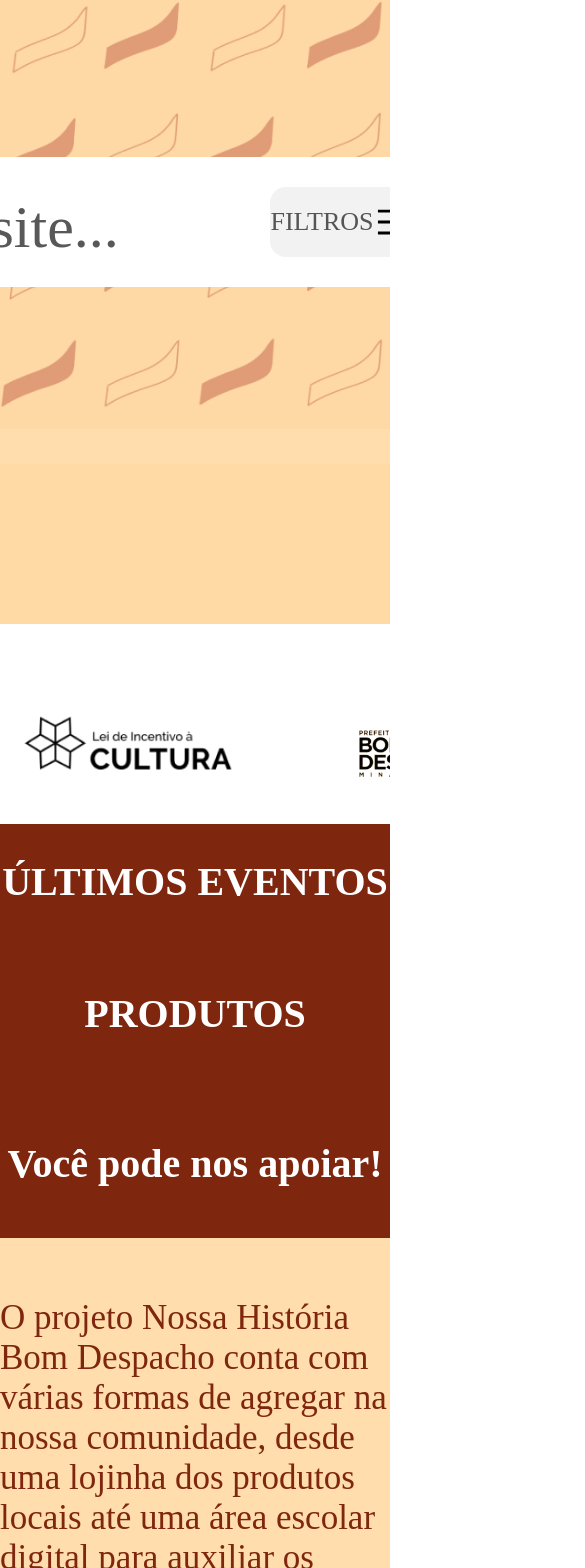
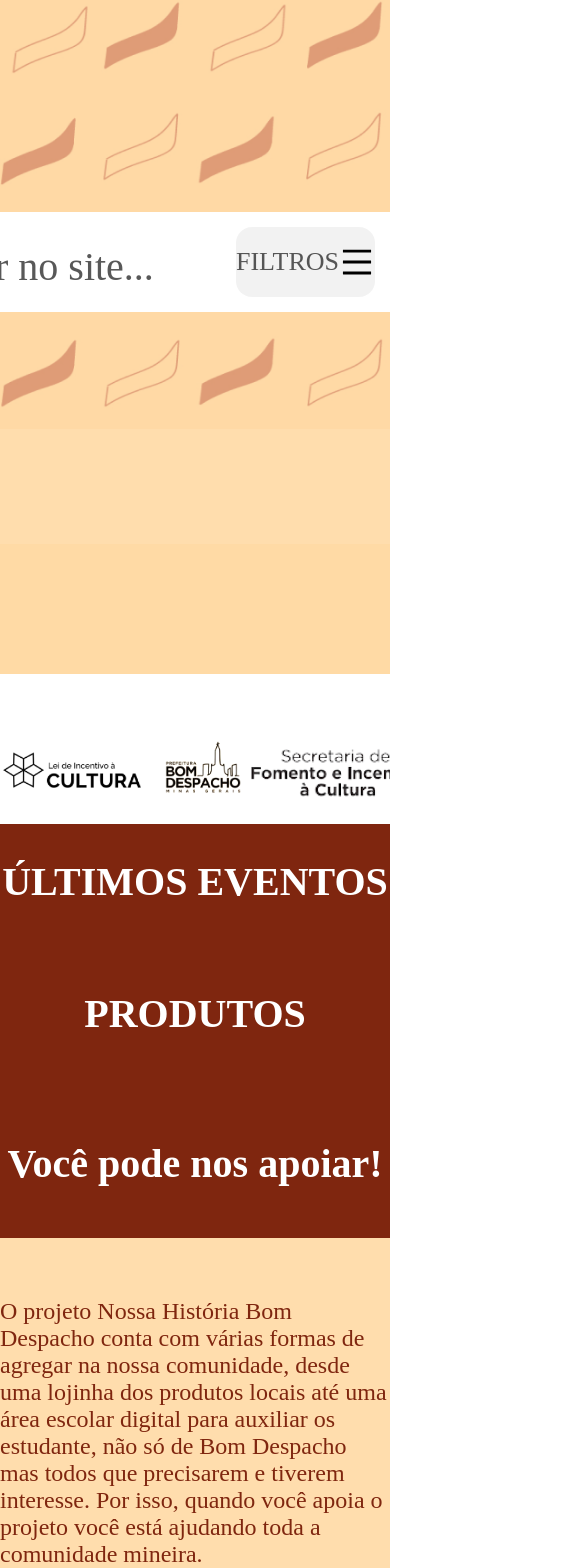
Before and after one commit to cpejr/acervo-web-frontend, a React (Vite) app: page / in a window 390 px wide. Shown: the part 864-2432 px from the top of the page, 585 px wide, since content can reach past the window. Built offline with nearby package versions, Linux system fonts and the light colour scheme.

Commit message:
fix: responsiveness

```diff
--- a/src/pages/Home/Home.jsx
+++ b/src/pages/Home/Home.jsx
@@ -10,8 +10,8 @@ import {
   AiFillYoutube,
   AiOutlineClose,
 } from 'react-icons/ai';
+import { BsSquare } from 'react-icons/bs';
 import { RiArrowRightSLine } from 'react-icons/ri';
-import { BsSquare } from 'react-icons/bs';
 
 import {
   Container,
--- a/src/pages/Home/Styles.js
+++ b/src/pages/Home/Styles.js
@@ -85,6 +85,9 @@ export const Dialog = styled.div`
   &:hover .document-dialog {
     display: flex;
   }
+  @media (max-width: 1060px) {
+    width: 15rem;
+  }
 `;
 
 export const DialogItem = styled.a`
@@ -93,6 +96,9 @@ export const DialogItem = styled.a`
   font-weight: 400;
   font-size: 2rem;
   color: rgba(30, 30, 30, 0.74);
+  @media (max-width: 1060px) {
+    font-size: 1.5;
+  }
 `;
 
 export const DocumentDialog = styled.div`
@@ -110,7 +116,6 @@ export const DocumentDialog = styled.div`
   background: rgba(255, 255, 255, 0.95);
   border-radius: 21px;
   border-color: rgba(255, 255, 255, 0.95);
-  padding: 1re;
 `;
 export const SearchBar = styled.div`
   display: flex;
@@ -128,6 +133,12 @@ export const SearchBar = styled.div`
     font-style: normal;
     font-weight: 400;
     font-size: 4.6rem;
+  }
+
+  @media (max-width: 1060px) {
+    display: flex;
+    max-width: 70rem;
+    height: 10rem;
   }
 `;
 export const FilterAndSearch = styled.div`
@@ -149,6 +160,11 @@ export const SearchonSite = styled.div`
     line-height: 7rem;
 
     color: rgba(30, 30, 30, 0.74);
+  }
+  @media (max-width: 1060px) {
+    h1 {
+      font-size: 4rem;
+    }
   }
 `;
 export const Filter = styled.div`
@@ -186,11 +202,20 @@ export const Search = styled.div`
 
     color: rgba(30, 30, 30, 0.74);
   }
+  @media (max-width: 1060px) {
+    display: flex;
+    max-width: 15rem;
+    height: 10rem;
+    h1 {
+      font-size: 2.5rem;
+    }
+  }
 `;
 
 export const LogosandSocial = styled.div`
   display: flex;
-  align-items: flex-end;
+  align-items: center;
+  justify-content: center;
   flex-direction: column;
   width: 100%;
   height: auto;
@@ -204,12 +229,18 @@ export const Logos = styled.div`
   background: #ffffff;
   align-items: flex-end;
   justify-content: space-between;
-  padding: 0 2rem;
-  gap: 9rem;
 
   img {
     height: 15rem;
     width: auto;
+  }
+  @media (max-width: 1060px) {
+    width: 100%;
+    height: 15rem;
+    img {
+      height: 10rem;
+      width: auto;
+    }
   }
 `;
 export const SocialMedia = styled.div`
@@ -222,6 +253,10 @@ export const SocialMedia = styled.div`
   width: 100%;
   height: 16rem;
   gap: 16rem;
+  @media (max-width: 1060px) {
+    width: 100%;
+    height: 13rem;
+  }
 `;
 export const LastEvents = styled.div`
   display: flex;
@@ -320,6 +355,14 @@ export const SupportText = styled.div`
 
     color: #7f260f;
   }
+  @media (max-width: 1060px) {
+    h2 {
+      font-size: 3rem;
+    }
+    p {
+      font-size: 2.4rem;
+    }
+  }
 `;
 export const SupportButtom = styled.div`
   width: 100rem;
@@ -341,4 +384,11 @@ export const SupportButtom = styled.div`
 
     color: #7f260f;
   }
+  @media (max-width: 1060px) {
+    width: 60rem;
+    height: 13rem;
+    h1 {
+      font-size: 5rem;
+    }
+  }
 `;
```
